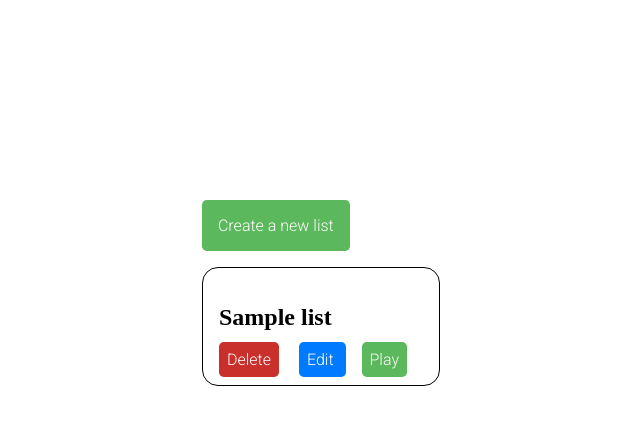
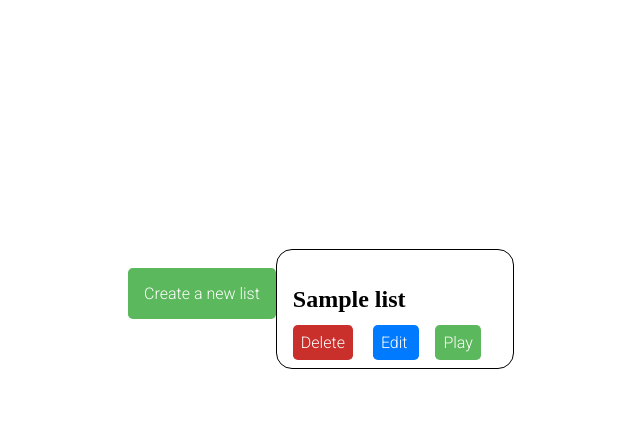
Before and after one commit to abhi-kr-2100/leasik, a Django app: page /lists/ in a window 1280 px wide. Shown: the part 147-572 px from the top of the page, without its empty margins (319-959 px from the left). Run offline with Django 4.2, Linux system fonts and the light colour scheme; a user stored in the database is signed in; tables that the repository leaves empty hold one stand-in row (values such as "Sample post"); parts of the project's set-up code (start-up, migrations or seed data) failed here and were passed over; some libraries are stand-ins or nearby versions.

Commit message:
Refactor, restyle and correct template

```diff
--- a/leasikApp/static/leasikApp/styles/list_list.css
+++ b/leasikApp/static/leasikApp/styles/list_list.css
@@ -1,8 +1,3 @@
-#app {
-    margin-top: 1em;
-    padding: 2em;
-}
-
 #new-list-button {
     padding: 1em;
 
@@ -14,13 +9,13 @@
     border-radius: 0.3em;
 }
 
-#word-list-list {
+#list-list {
     list-style: none;
     margin: 0;
     padding: 0;
 }
 
-.word-list {
+.list {
     margin-top: 2em;
     padding: 1em;
 
@@ -29,7 +24,7 @@
     border-radius: 1em;
 }
 
-.word-list-actions a {
+.list-actions a {
     padding: 0.5em;
     margin-right: 1em;
 
@@ -41,14 +36,14 @@
     border-radius: 0.3em;
 }
 
-.word-list-delete-action {
+.list-delete-action {
     background-color: #c9302c;
 }
 
-.word-list-edit-action {
+.list-edit-action {
     background-color: #007bff;
 }
 
-.word-list-play-action {
+.list-play-action {
     background-color: #5cb85c;
 }
--- a/leasikApp/templates/leasikApp/list_list.html
+++ b/leasikApp/templates/leasikApp/list_list.html
@@ -1,34 +1,33 @@
 {% extends "leasikApp/base.html" %}
+
 
 {% load static %}
 
 
 {% block title %}List List{% endblock %}
 
+
 {% block content %}
-<div id="app">
 {% if request.user.is_authenticated %}
     <a id="new-list-button">Create a new list</a>
 
 
-    <ul id="word-list-list">
-    {% for word_list in object_list %}
+    <ul id="list-list">
+    {% for list in object_list %}
         <li>
-            <div class="word-list" id="word-list-{{ word_list.slug }}">
-                <h2>{{ word_list.name }}</h2>
-                <div class="word-list-actions">
-                    <a class="word-list-delete-action">Delete</a>
+            <div class="list">
+                <h2>{{ list.name }}</h2>
+                <div class="list-actions">
+                    <a class="list-delete-action">Delete</a>
 
-                    <a
-                        href="{% url 'leasikApp:list-edit' word_list.slug %}"
-                        class="word-list-edit-action"
+                    <a href="{% url 'leasikApp:list-edit' list.slug %}"
+                        class="list-edit-action"
                     >
                         Edit
                     </a>
 
-                    <a
-                        href="{% url 'leasikApp:list-detail' word_list.slug %}"
-                        class="word-list-play-action"
+                    <a href="{% url 'leasikApp:list-detail' list.slug %}"
+                        class="list-play-action"
                     >
                         Play
                     </a>
@@ -38,9 +37,8 @@
     {% endfor %}
     </ul>
 {% else %}
-{% include "leasikApp/unauthenticated.html" %}
+    {% include "leasikApp/unauthenticated.html" %}
 {% endif %}
-</div>
 {% endblock %}
 
 
```
